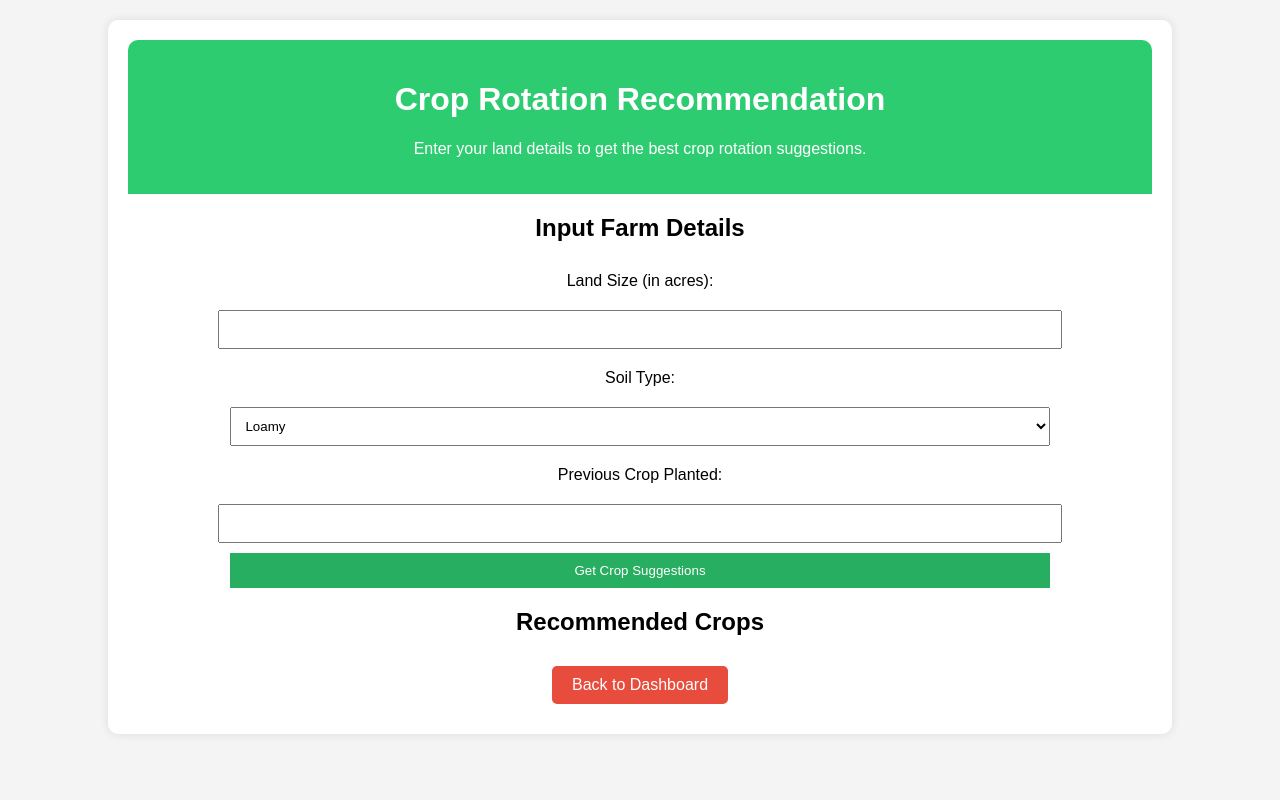
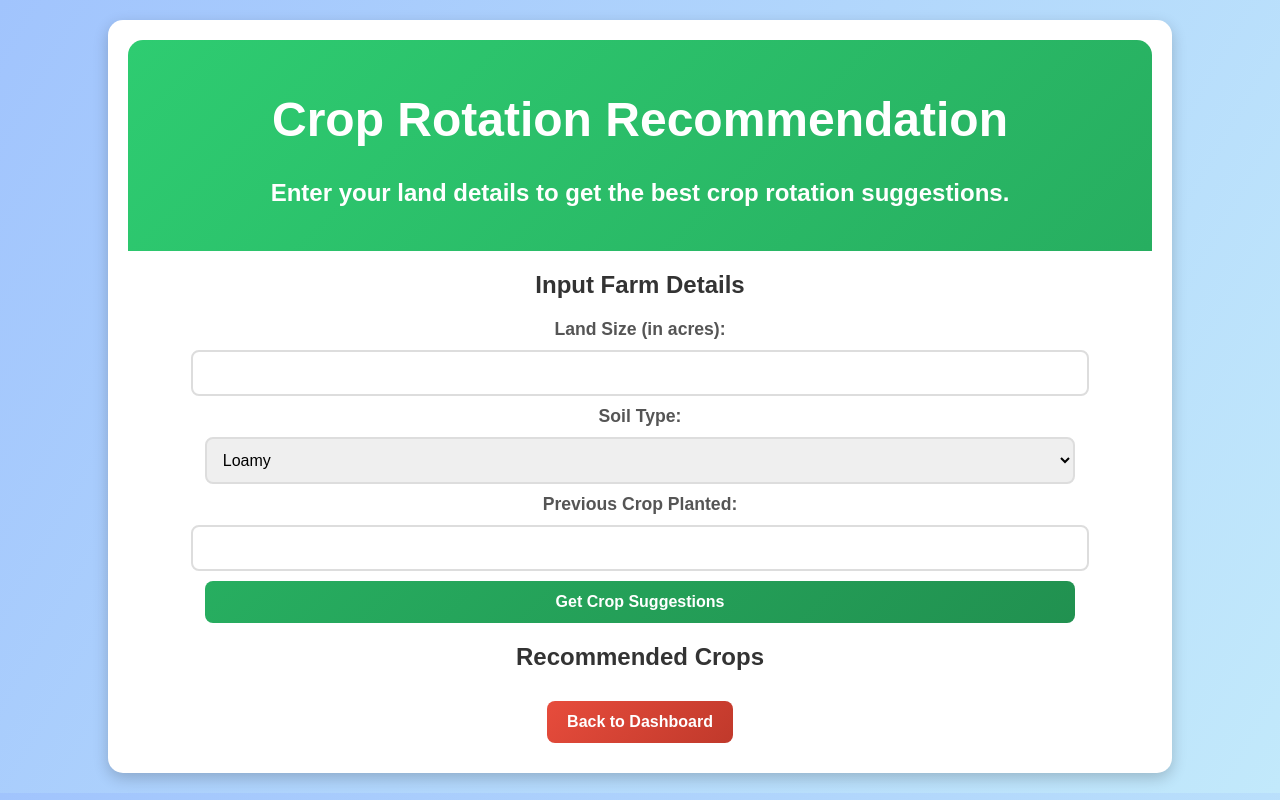
Before and after one commit to Naf7h/crop-rotation-project, a plain HTML site: page crop_rotation.html in a window 1280 px wide. Drawn offline with Linux system fonts and the light colour scheme.

Commit message:
style.css was modified

```diff
--- a/styles.css
+++ b/styles.css
@@ -1,57 +1,105 @@
+/* General Styling */
 body {
-    font-family: Arial, sans-serif;
+    font-family: 'Poppins', Arial, sans-serif;
     margin: 0;
     padding: 0;
-    background-color: #f4f4f4;
+    background: linear-gradient(120deg, #a1c4fd, #c2e9fb);
     text-align: center;
+    color: #333;
 }
 
+/* Container */
 .dashboard-container {
     width: 80%;
     margin: 20px auto;
     background: white;
     padding: 20px;
-    border-radius: 10px;
-    box-shadow: 0 0 10px rgba(0, 0, 0, 0.1);
+    border-radius: 15px;
+    box-shadow: 0 5px 15px rgba(0, 0, 0, 0.2);
+    transition: transform 0.3s ease-in-out;
 }
 
+.dashboard-container:hover {
+    transform: scale(1.02);
+}
+
+/* Header */
 header {
-    background: #2ecc71;
+    background: linear-gradient(135deg, #2ecc71, #27ae60);
     color: white;
     padding: 20px;
-    border-radius: 10px 10px 0 0;
+    border-radius: 15px 15px 0 0;
+    font-size: 1.5em;
+    font-weight: bold;
 }
 
-label, select, input, button {
+/* Form Elements */
+label {
+    font-size: 1.1em;
+    font-weight: bold;
+    color: #555;
+}
+
+select, input {
     display: block;
     margin: 10px auto;
-    padding: 10px;
-    width: 80%;
+    padding: 12px;
+    width: 85%;
+    border: 2px solid #ddd;
+    border-radius: 8px;
+    font-size: 1em;
+    transition: border 0.3s, box-shadow 0.3s;
 }
 
+select:focus, input:focus {
+    border-color: #27ae60;
+    box-shadow: 0 0 8px rgba(39, 174, 96, 0.5);
+}
+
+/* Buttons */
 button {
-    background: #27ae60;
+    background: linear-gradient(135deg, #27ae60, #219150);
     color: white;
     border: none;
     cursor: pointer;
-    transition: background 0.3s;
+    padding: 12px;
+    width: 85%;
+    border-radius: 8px;
+    font-size: 1em;
+    font-weight: bold;
+    transition: background 0.3s, transform 0.2s;
 }
 
 button:hover {
-    background: #219150;
+    background: #1e8449;
+    transform: scale(1.05);
 }
 
+/* Navigation Buttons */
 .navigation .btn {
     display: inline-block;
-    padding: 10px 20px;
+    padding: 12px 20px;
     margin: 10px;
-    background: #e74c3c;
+    background: linear-gradient(135deg, #e74c3c, #c0392b);
     color: white;
     text-decoration: none;
-    border-radius: 5px;
-    transition: 0.3s;
+    border-radius: 8px;
+    font-weight: bold;
+    transition: background 0.3s, transform 0.2s;
 }
 
 .navigation .btn:hover {
-    background: #c0392b;
+    background: #a93226;
+    transform: scale(1.1);
 }
+
+/* Responsive Design */
+@media (max-width: 768px) {
+    .dashboard-container {
+        width: 90%;
+    }
+
+    select, input, button {
+        width: 95%;
+    }
+}
```
